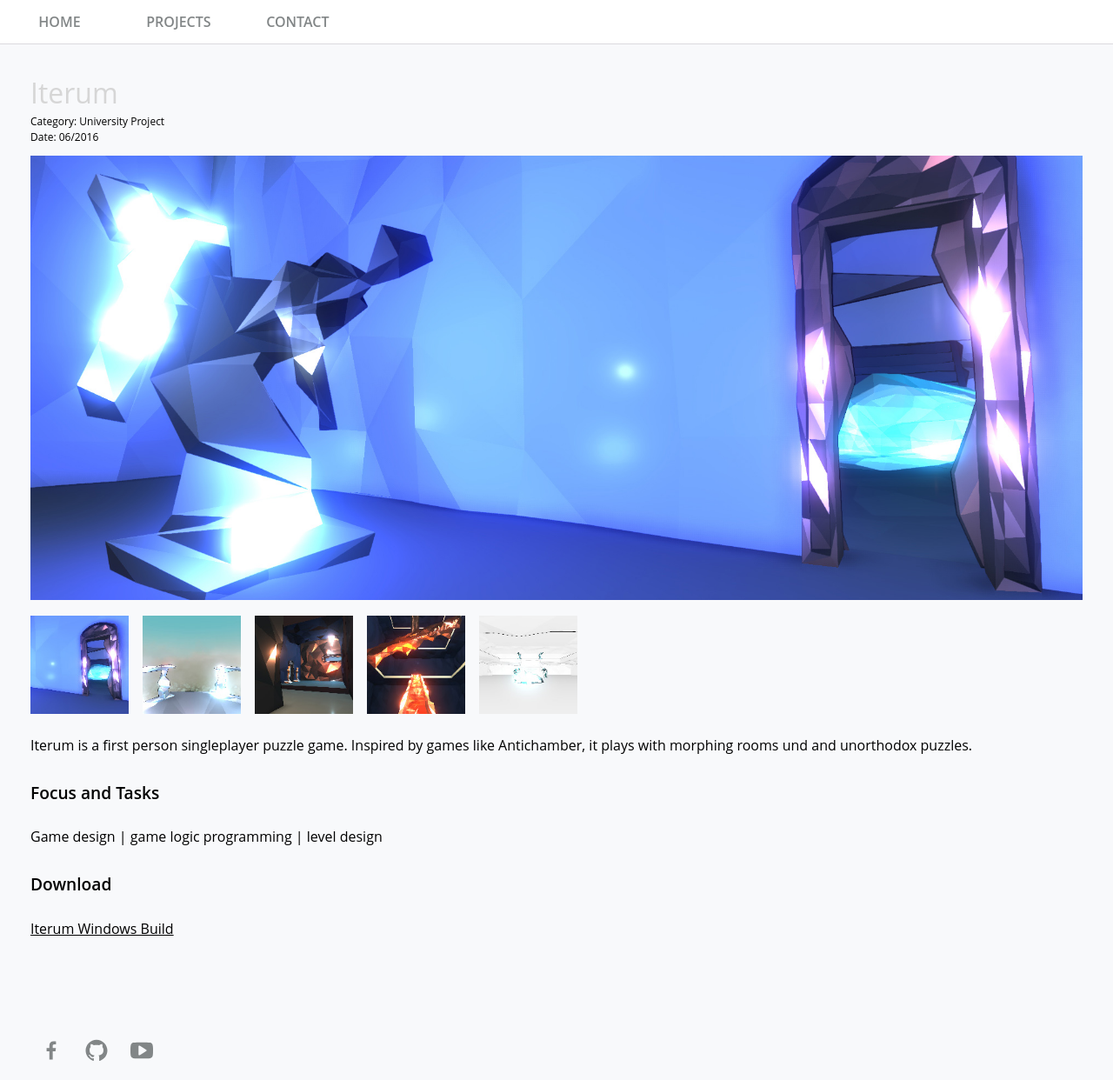
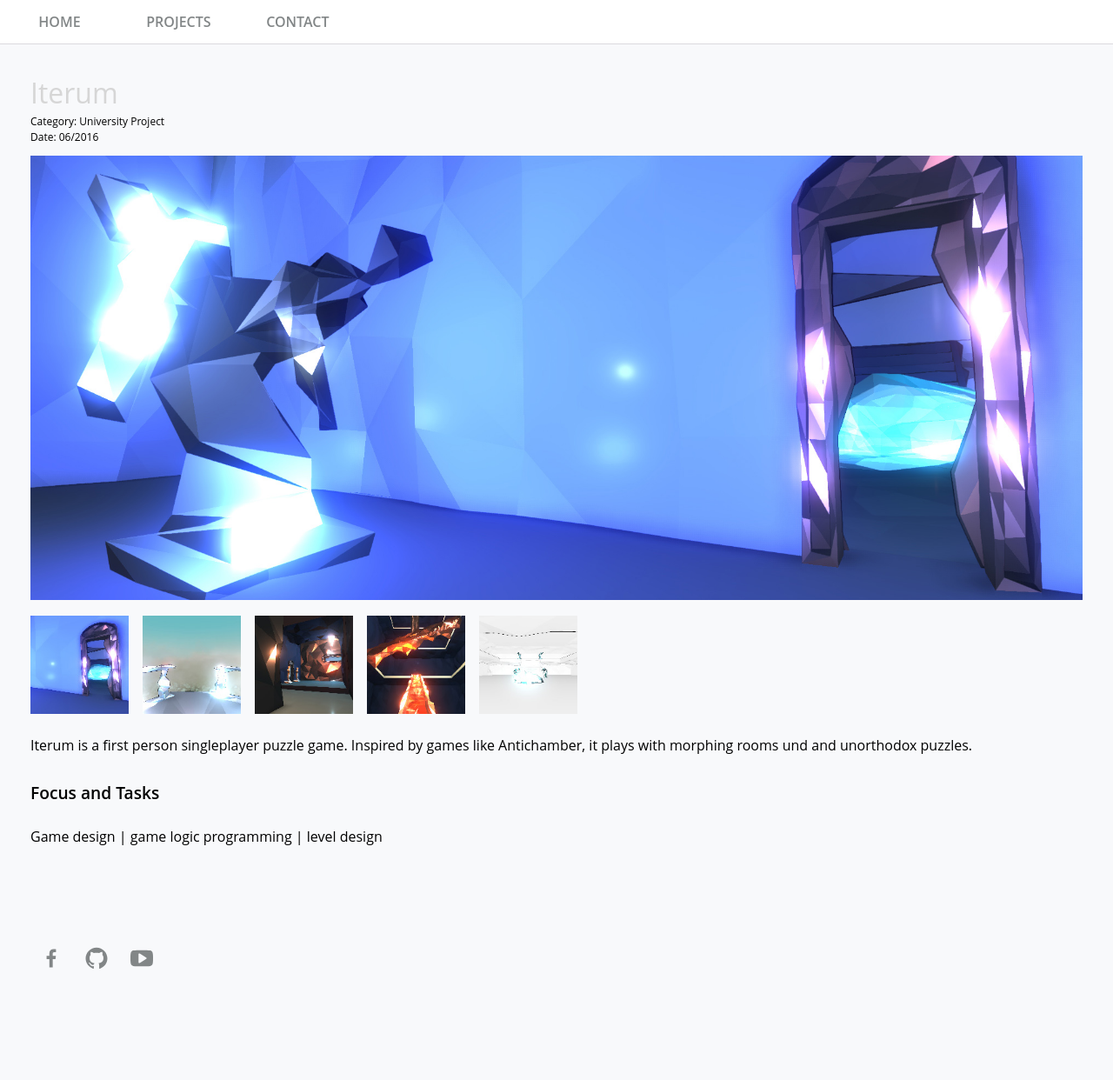
Before and after one commit to danielrammer/danielrammer.github.io, a Jekyll site: the page built from _projects/iterum.md, in a window 1280 px wide. Shown: the whole page at 87% size. Built offline with Jekyll 4.4.1, drawn with Linux system fonts in a browser that asks for light colours; after the commit the page ends 1136 px from its top, so only the background shows below that.

Commit message:
removed iterum download

```diff
--- a/_projects/iterum.md
+++ b/_projects/iterum.md
@@ -27,6 +27,3 @@ Iterum is a first person singleplayer puzzle game. Inspired by games like Antich
 
 ## Focus and Tasks
 Game design | game logic programming | level design
-
-## Download
-* [Iterum Windows Build](ITERUM.zip)
```
